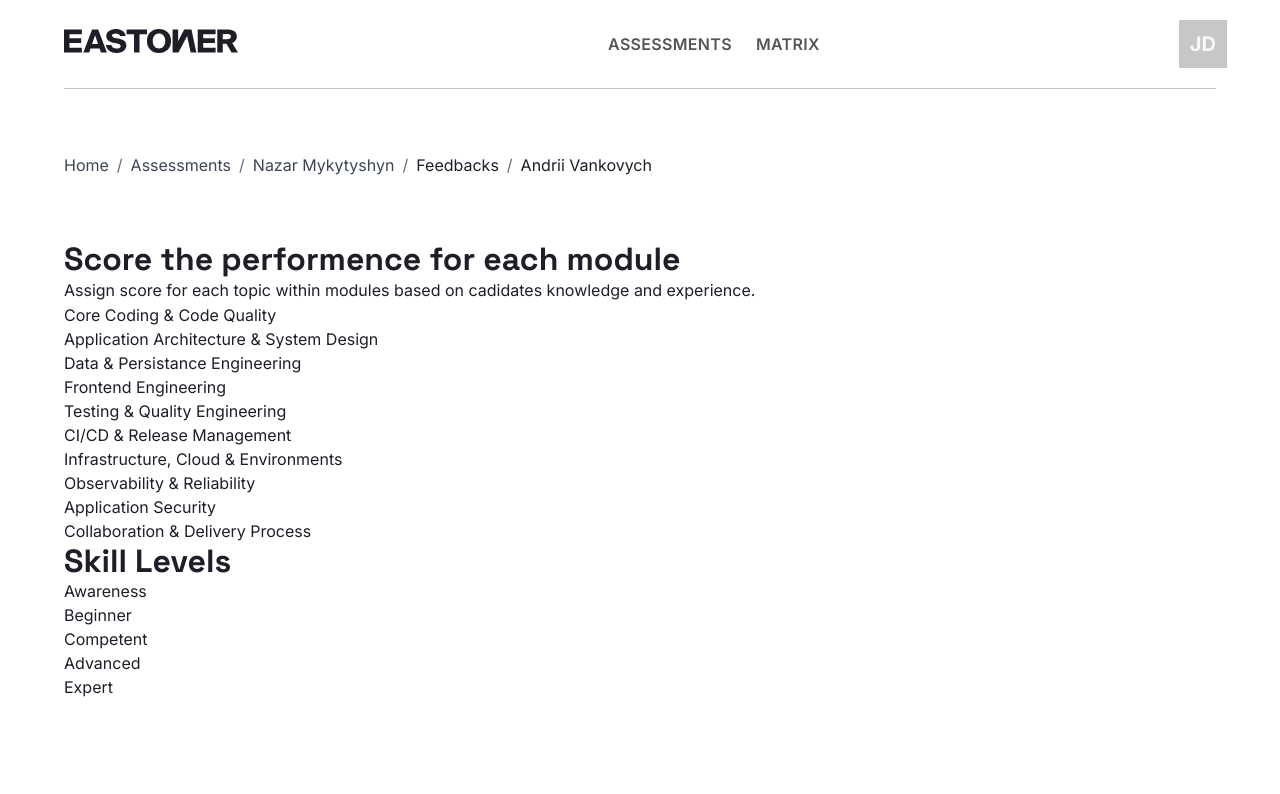
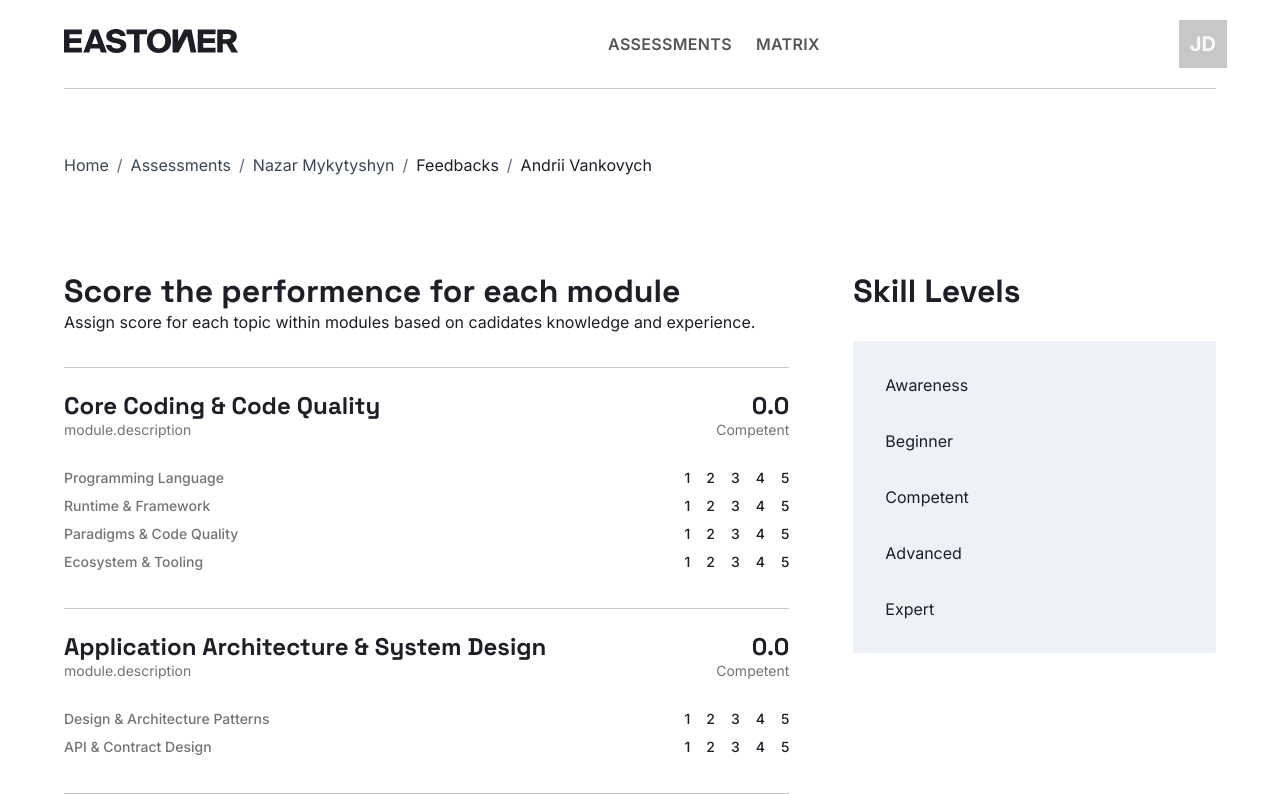
Before and after one commit to JustMeGaaRa/assessment.webapp, a Next.js app: page /assessments/094b6203-a9ce-4cfb-8f40-3ef465d0f133/feedbacks/267c8674-ec84-4bbf-90f2-26162e4534ff in a window 1280 px wide. Shown: the top 794 px of the page. Built offline with nearby package versions, Linux system fonts and the light colour scheme.

Commit message:
feat: basic individual feedback score layout

```diff
--- a/src/components/ui/AssessmentFeedbackCard.css
+++ b/src/components/ui/AssessmentFeedbackCard.css
@@ -6,9 +6,6 @@
   padding-bottom: 1rem;
 
   cursor: pointer;
-}
-
-.feedback-card:hover {
 }
 
 .feedback-card-row {
--- a/src/components/ui/AssessmentModuleDetails.css
+++ b/src/components/ui/AssessmentModuleDetails.css
@@ -46,3 +46,60 @@
   overflow: hidden;
   color: var(--gray-text);
 }
+
+/* Individual Feedback Module Details */
+
+.feedback-module {
+  display: flex;
+  flex-direction: column;
+  gap: 1.5rem;
+  padding-top: 1.5rem;
+  border-top: 1px solid var(--gray-400);
+}
+
+.feedback-module-header {
+  display: flex;
+  flex-direction: row;
+  gap: 1rem;
+}
+
+.feedback-module-header-left {
+  display: flex;
+  flex-direction: column;
+  flex-grow: 1;
+}
+
+.feedback-module-level {
+  color: var(--gray-text);
+}
+
+.feedback-module-description {
+  color: var(--gray-text);
+}
+
+.feedback-module-header-right {
+  display: flex;
+  flex-direction: column;
+  align-items: flex-end;
+}
+
+.module-topic-details {
+  padding: 0.25rem 0;
+  display: flex;
+  align-items: center;
+  gap: 1rem;
+}
+
+.module-topic-name {
+  flex: 1 1 0;
+  text-overflow: ellipsis;
+  white-space: nowrap;
+  overflow: hidden;
+  color: var(--gray-text);
+}
+
+.skill-levels-scores {
+  display: inline-flex;
+  flex-direction: row;
+  gap: 1rem;
+}
--- a/src/components/ui/AssessmentModuleDetails.tsx
+++ b/src/components/ui/AssessmentModuleDetails.tsx
@@ -1,4 +1,8 @@
-import { AssessmentModuleStatistics, IndividualModuleScore } from "@lib/matrix";
+import {
+  AssessmentModuleStatistics,
+  IndividualModuleScore,
+  SkillLevel,
+} from "@lib/matrix";
 import { FC } from "react";
 import "./AssessmentModuleDetails.css";
 import { ColorPalette } from "@/constants/colors";
@@ -57,6 +61,40 @@ export const AssessmentModuleDetails: FC<{
 
 export const IndividualFeedbackModuleDetails: FC<{
   module: IndividualModuleScore;
-}> = ({ module }) => {
-  return <div>{module.moduleName}</div>;
+  skillLevels: SkillLevel[];
+}> = ({ module, skillLevels }) => {
+  return (
+    <div className={"feedback-module"}>
+      <div className="feedback-module-header">
+        <div className={"feedback-module-header-left"}>
+          <p className={"feedback-module-name text-h4"}>{module.moduleName}</p>
+          <p className={"feedback-module-description text-body-2-compact"}>
+            {"module.description"}
+          </p>
+        </div>
+        <div className="feedback-module-header-right">
+          <p className={"text-h4"}>{(0).toFixed(1)}</p>
+          <p className={"feedback-module-level text-body-2-compact"}>
+            Competent
+          </p>
+        </div>
+      </div>
+      <div className="feedback-module-content">
+        {module.topics.map((topic) => (
+          <div key={topic.topicName} className={"module-topic-details"}>
+            <span className={"module-topic-name text-body-2-compact-semi"}>
+              {topic.topicName}
+            </span>
+            <span className={"skill-levels-scores text-body-2-compact-semi"}>
+              {skillLevels.map((level) => (
+                <span key={level.label} title={level.label}>
+                  {level.score}
+                </span>
+              ))}
+            </span>
+          </div>
+        ))}
+      </div>
+    </div>
+  );
 };
--- a/src/views/IndividualFeedbackPage.css
+++ b/src/views/IndividualFeedbackPage.css
@@ -9,3 +9,52 @@
   flex-direction: column;
   gap: 2rem;
 }
+
+.individual-feedback-content {
+  display: flex;
+  flex-direction: row;
+  gap: 4rem;
+  margin-top: 2rem;
+}
+
+.module-breakdown {
+  flex: 2 1 0;
+  display: flex;
+  flex-direction: column;
+  gap: 2rem;
+}
+
+.module-list {
+  display: flex;
+  flex-direction: column;
+  gap: 2rem;
+}
+
+.skill-levels-panel {
+  flex: 1 1 0;
+  display: flex;
+  flex-direction: column;
+  gap: 2rem;
+}
+
+.skill-level-definitions {
+  display: flex;
+  flex-direction: column;
+  gap: 2rem;
+  background-color: var(--bg-light);
+  padding: 2rem;
+}
+
+@media (min-width: 769px) and (max-width: 1100px) {
+  .individual-feedback-content {
+    flex-direction: column;
+    gap: 6rem;
+  }
+}
+
+@media (max-width: 768px) {
+  .individual-feedback-content {
+    flex-direction: column;
+    gap: 4rem;
+  }
+}
--- a/src/views/IndividualFeedbackPage.tsx
+++ b/src/views/IndividualFeedbackPage.tsx
@@ -46,13 +46,14 @@ export const IndividualFeedbackPage: FC<{
                   <IndividualFeedbackModuleDetails
                     key={module.moduleId}
                     module={module}
+                    skillLevels={skillLevels}
                   />
                 ))}
               </div>
             </div>
             <div className={"skill-levels-panel"}>
               <h3 className={"text-h3"}>Skill Levels</h3>
-              <div className={"skill-levels-list"}>
+              <div className={"skill-level-definitions"}>
                 {skillLevels.map((skillLevel) => (
                   <div key={skillLevel.label}>{skillLevel.label}</div>
                 ))}
```
Also changed, not shown: src/views/AssessmentDetailsPage.css (+0 -10 lines).
